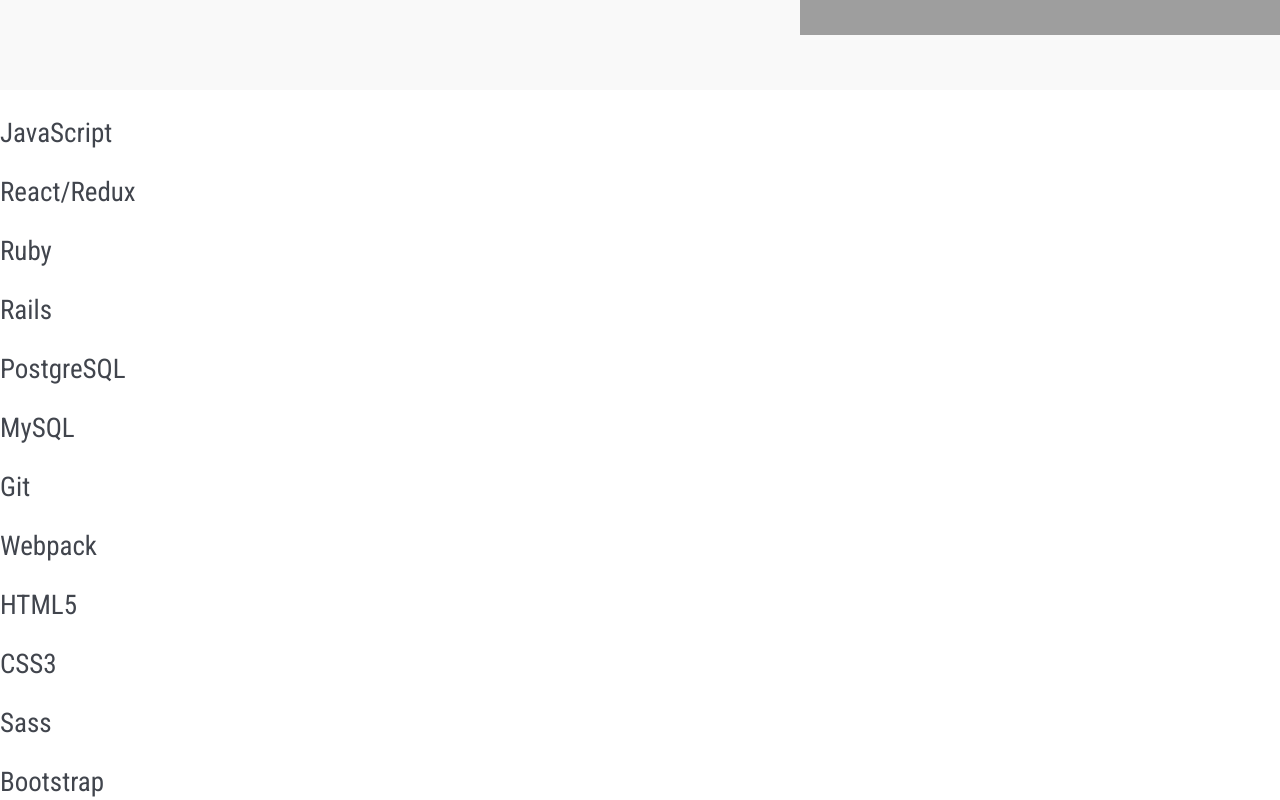
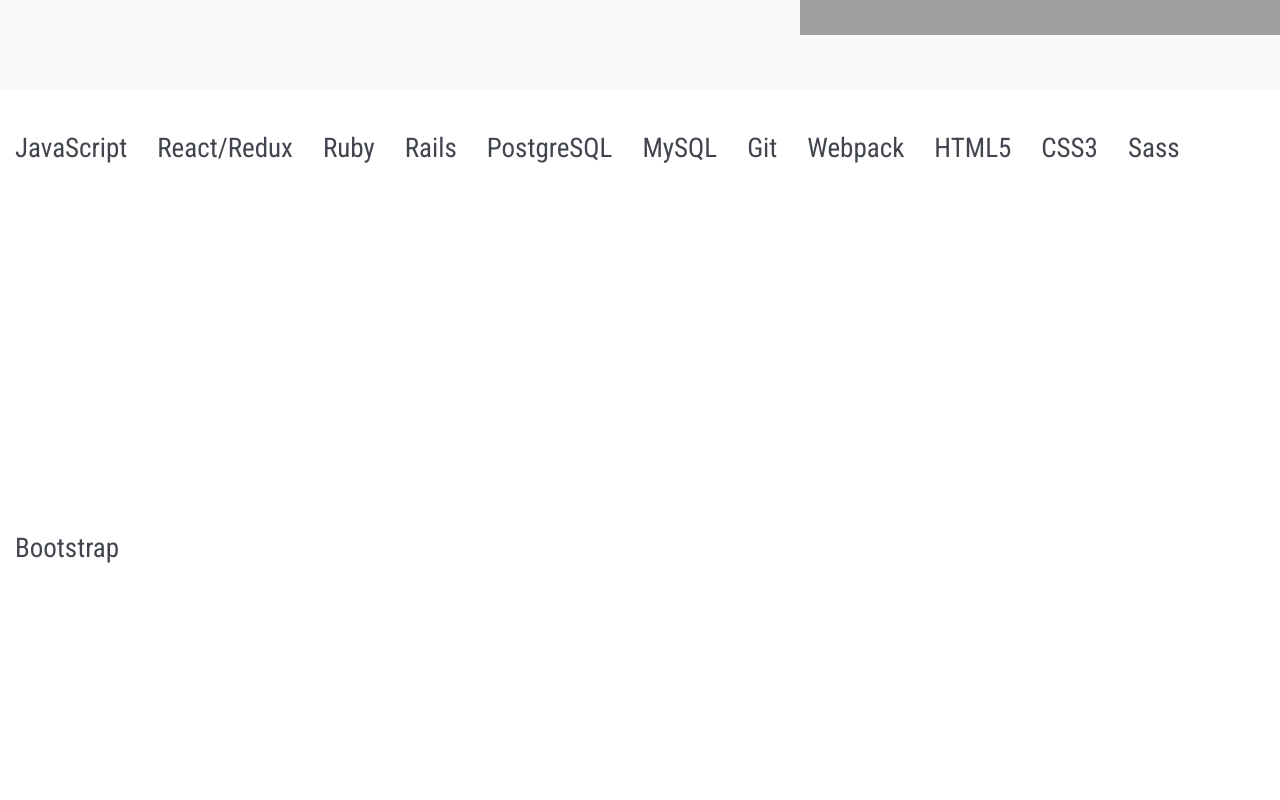
Before and after one commit to bbchui/Portfolio, a React (Create React App) app: page / in a window 1280 px wide. Shown: the part 1760-2560 px from the top of the page. Built offline with nearby package versions, Linux system fonts and the light colour scheme; grey boxes are pictures that could not be loaded; some icons are missing.

Commit message:
add icons to skills

```diff
--- a/src/App.css
+++ b/src/App.css
@@ -141,3 +141,23 @@
   /*margin-bottom: 15px;*/
   /*border-radius: 70%;*/
 }
+
+.skills {
+  display: flex;
+  width: 1300px;
+  height: 800px;
+  margin: auto;
+  flex-wrap: wrap;
+}
+
+/*i {
+  font-size: 10em;
+}*/
+
+.icons {
+  display: flex;
+  flex-direction: column;
+  margin: 15px;
+  align-items: center;
+  font-size: 10em;
+}
--- a/src/App.js
+++ b/src/App.js
@@ -18,9 +18,7 @@
         <section className="about">
           <AboutMe />
         </section>
-        <section>
-          <Skills />
-        </section>
+        <Skills />
         <section className="about">
           <h2>Projects</h2>
           <Projects />
--- a/src/skills.jsx
+++ b/src/skills.jsx
@@ -7,56 +7,56 @@
 
   render() {
     return(
-      <div>
-        <div class="col-sm-3 skills">
-            <i class="devicon-javascript-plain colored"></i>
+      <section className="skills">
+        <div className="icons">
+            <i className="devicon-javascript-plain colored"></i>
             <p>JavaScript</p>
         </div>
-          <div class="col-sm-3 skills">
-            <i class="devicon-react-original colored"></i>
+        <div className="icons">
+          <i className="devicon-react-original colored"></i>
           <p>React/Redux</p>
         </div>
-          <div class="col-sm-3 skills">
-            <i class="devicon-ruby-plain colored"></i>
+        <div className="icons">
+          <i className="devicon-ruby-plain colored"></i>
           <p>Ruby</p>
         </div>
-          <div class="col-sm-3 skills">
-            <i class="devicon-rails-plain colored"></i>
+        <div className="icons">
+          <i className="devicon-rails-plain colored"></i>
           <p>Rails</p>
         </div>
-          <div class="col-sm-3 skills">
-            <i class="devicon-postgresql-plain colored"></i>
+        <div className="icons">
+          <i className="devicon-postgresql-plain colored"></i>
           <p>PostgreSQL</p>
         </div>
-          <div class="col-sm-3 skills">
-            <i class="devicon-mysql-plain-wordmark colored"></i>
+        <div className="icons">
+          <i className="devicon-mysql-plain-wordmark colored"></i>
           <p>MySQL</p>
         </div>
-          <div class="col-sm-3 skills">
-            <i class="devicon-git-plain colored"></i>
+        <div className="icons">
+          <i className="devicon-git-plain colored"></i>
           <p>Git</p>
         </div>
-          <div class="col-sm-3 skills">
-            <i class="devicon-webpack-plain colored"></i>
+        <div className="icons">
+          <i className="devicon-webpack-plain colored"></i>
           <p>Webpack</p>
         </div>
-          <div class="col-sm-3 skills">
-            <i class="devicon-html5-plain colored"></i>
+        <div className="icons">
+          <i className="devicon-html5-plain colored"></i>
           <p>HTML5</p>
         </div>
-          <div class="col-sm-3 skills">
-            <i class="devicon-css3-plain colored"></i>
+        <div className="icons">
+          <i className="devicon-css3-plain colored"></i>
           <p>CSS3</p>
         </div>
-          <div class="col-sm-3 skills">
-            <i class="devicon-sass-original colored"></i>
+        <div className="icons">
+          <i className="devicon-sass-original colored"></i>
           <p>Sass</p>
         </div>
-          <div class="col-sm-3 skills">
-            <i class="devicon-bootstrap-plain colored"></i>
+        <div className="icons">
+          <i className="devicon-bootstrap-plain colored"></i>
           <p>Bootstrap</p>
         </div>
-      </div>
+      </section>
     )
   }
 }
```
Lines whose indentation alone changed are shown as unchanged.
